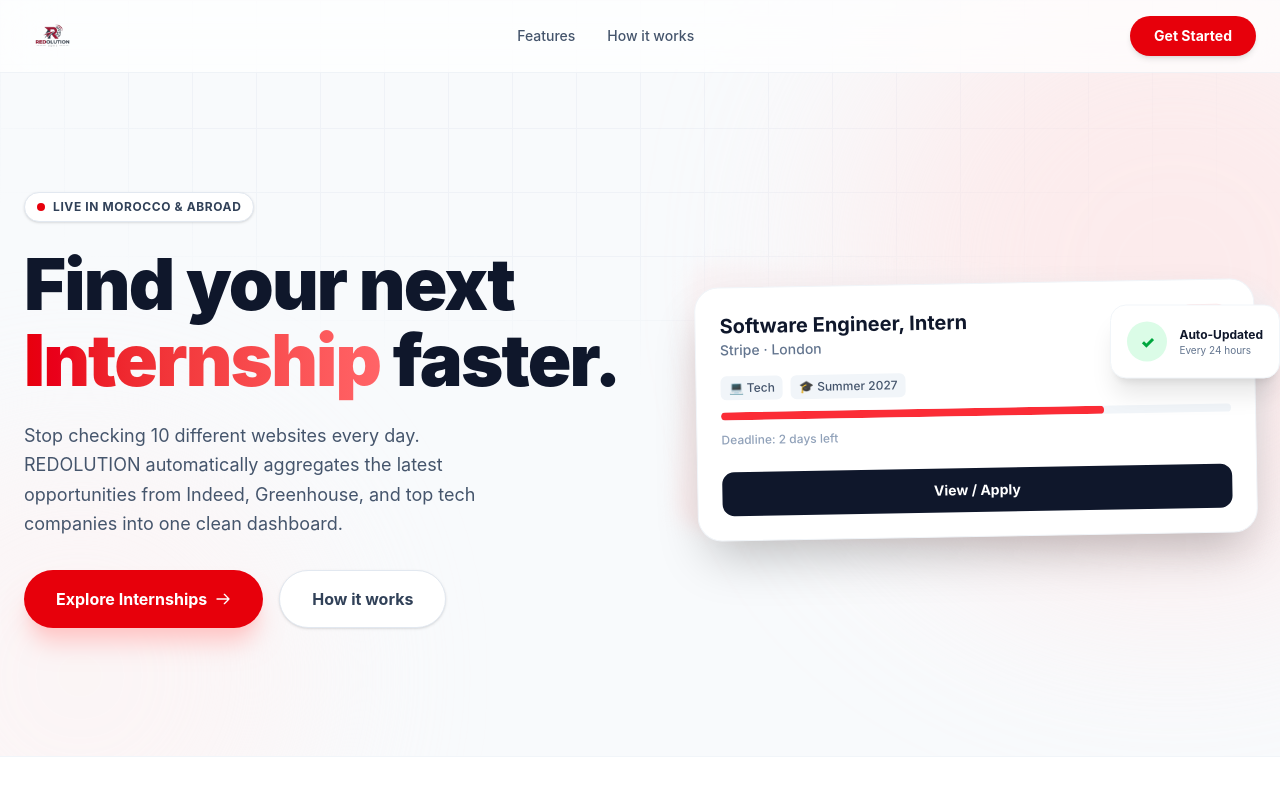
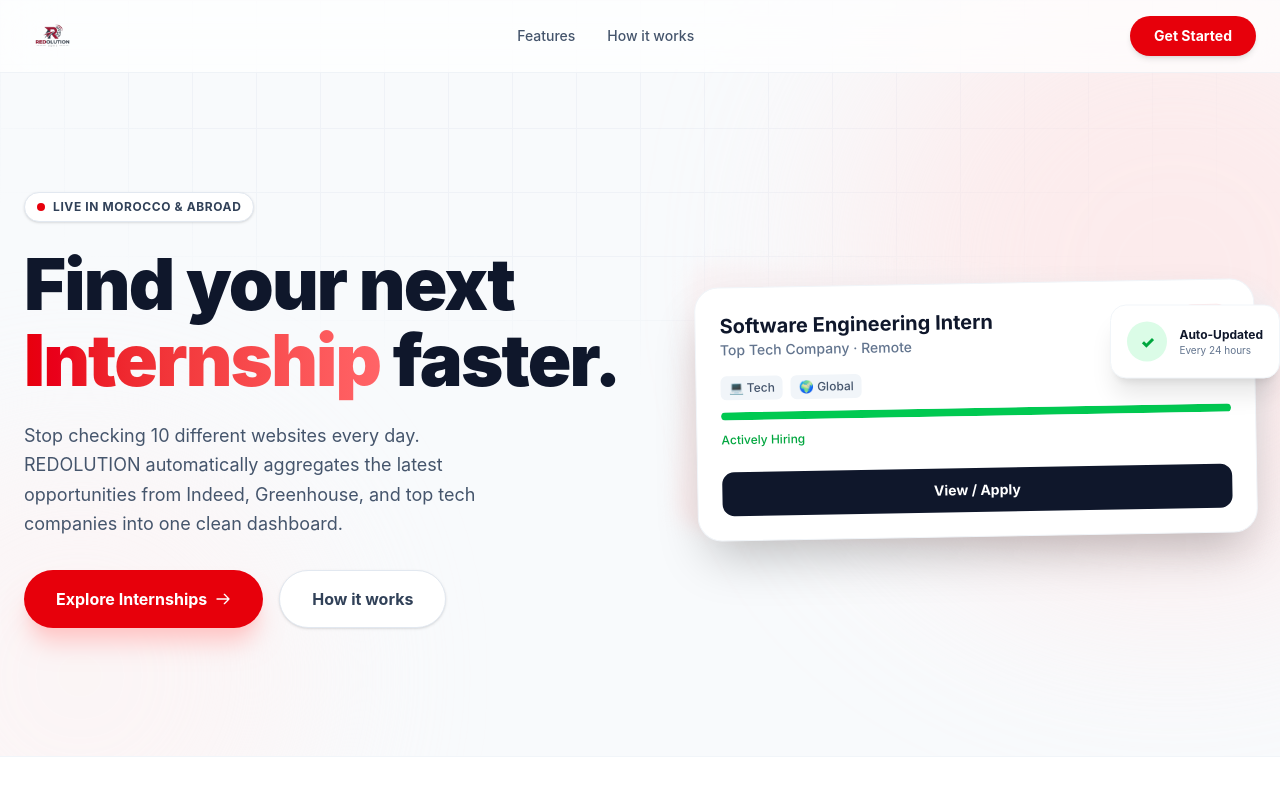
Before and after one commit to VortrewD/redolution, a Next.js app: page / in a window 1280 px wide. Shown: the top 800 px of the page. Built offline with nearby package versions, Linux system fonts and the light colour scheme; no server answers; the database is empty.

Commit message:
Fixed hero card and featured jobs

```diff
--- a/src/app/api/internships/route.js
+++ b/src/app/api/internships/route.js
@@ -23,8 +23,8 @@ export async function GET(request) {
     const field = searchParams.get("field") || "";
     const deadlineFrom = searchParams.get("deadlineFrom") || "";
     const deadlineTo = searchParams.get("deadlineTo") || "";
+    const sort = searchParams.get("sort") || "newest";
 
-    // Pagination params
     const page = parseInt(searchParams.get("page") || "1");
     const limit = parseInt(searchParams.get("limit") || "12");
     const offset = (page - 1) * limit;
@@ -32,7 +32,6 @@ export async function GET(request) {
     const where = [];
     const args = [];
 
-    // Add search logic (searches in title and company)
     if (search) {
       where.push("(title LIKE ? OR company LIKE ?)");
       args.push(`%${search}%`, `%${search}%`);
@@ -45,7 +44,6 @@ export async function GET(request) {
 
     const whereClause = where.length ? ` WHERE ${where.join(" AND ")}` : "";
 
-    // Get total count for pagination
     const countResult = await db.execute({
       sql: `SELECT COUNT(*) as count FROM internships${whereClause}`,
       args: args
@@ -53,10 +51,13 @@ export async function GET(request) {
 
     const totalCount = Number(countResult.rows[0].count);
 
-    // Get the paginated data
+    let orderBy = "id DESC";
+    if (sort === "deadline") orderBy = "deadline ASC";
+    if (sort === "company") orderBy = "company ASC";
+
     const sql = `SELECT id, title, company, country, field, deadline, docs, url
                  FROM internships${whereClause}
-                 ORDER BY id DESC
+                 ORDER BY ${orderBy}
                  LIMIT ? OFFSET ?`;
 
     const result = await db.execute({
--- a/src/app/internships/page.js
+++ b/src/app/internships/page.js
@@ -37,6 +37,7 @@ export default function InternshipsDashboard() {
   const [field, setField] = useState("");
   const [deadlineFrom, setDeadlineFrom] = useState("");
   const [deadlineTo, setDeadlineTo] = useState("");
+  const [sort, setSort] = useState("newest");
   const [favoritesOnly, setFavoritesOnly] = useState(false);
 
   const [favorites, setFavorites] = useState(() => new Set());
@@ -61,6 +62,7 @@ export default function InternshipsDashboard() {
       if (field) params.set("field", field);
       if (deadlineFrom) params.set("deadlineFrom", deadlineFrom);
       if (deadlineTo) params.set("deadlineTo", deadlineTo);
+      if (sort) params.set("sort", sort);
 
       params.set("page", currentPage.toString());
       params.set("limit", limit.toString());
@@ -77,7 +79,7 @@ export default function InternshipsDashboard() {
     } finally {
       setLoading(false);
     }
-  }, [search, country, field, deadlineFrom, deadlineTo, currentPage, limit]);
+  }, [search, country, field, deadlineFrom, deadlineTo, sort, currentPage, limit]);
 
   useEffect(() => {
     fetch("/api/internships?limit=1000", { cache: "no-store" })
@@ -120,13 +122,14 @@ export default function InternshipsDashboard() {
     setField("");
     setDeadlineFrom("");
     setDeadlineTo("");
+    setSort("newest");
     setFavoritesOnly(false);
     setCurrentPage(1);
   }
 
   useEffect(() => {
     setCurrentPage(1);
-  }, [search, country, field, deadlineFrom, deadlineTo]);
+  }, [search, country, field, deadlineFrom, deadlineTo, sort]);
 
   const showToast = (msg) => {
     setToastMessage(msg);
@@ -190,7 +193,6 @@ export default function InternshipsDashboard() {
       </div>
 
       <section className="rounded-2xl border border-slate-200 bg-white p-5 shadow-sm">
-        {/* NEW SEARCH BAR */}
         <div className="mb-4">
           <div className="relative">
             <div className="absolute inset-y-0 left-0 flex items-center pl-4 pointer-events-none">
@@ -206,7 +208,7 @@ export default function InternshipsDashboard() {
           </div>
         </div>
 
-        <div className="grid gap-4 sm:grid-cols-2 lg:grid-cols-5">
+        <div className="grid gap-4 sm:grid-cols-2 lg:grid-cols-6">
           <label className="block">
             <span className="text-xs font-bold uppercase tracking-wider text-slate-500">Country</span>
             <select value={country} onChange={(e) => setCountry(e.target.value)} className="mt-1 w-full rounded-lg border border-slate-300 px-3 py-2 text-sm focus:border-red-500 focus:ring-1 focus:ring-red-500 outline-none">
@@ -219,6 +221,14 @@ export default function InternshipsDashboard() {
             <select value={field} onChange={(e) => setField(e.target.value)} className="mt-1 w-full rounded-lg border border-slate-300 px-3 py-2 text-sm focus:border-red-500 focus:ring-1 focus:ring-red-500 outline-none">
               <option value="">All fields</option>
               {fields.map((f) => <option key={f} value={f}>{f}</option>)}
+            </select>
+          </label>
+          <label className="block">
+            <span className="text-xs font-bold uppercase tracking-wider text-slate-500">Sort by</span>
+            <select value={sort} onChange={(e) => setSort(e.target.value)} className="mt-1 w-full rounded-lg border border-slate-300 px-3 py-2 text-sm focus:border-red-500 focus:ring-1 focus:ring-red-500 outline-none">
+              <option value="newest">Newest</option>
+              <option value="deadline">Deadline</option>
+              <option value="company">Company A-Z</option>
             </select>
           </label>
           <label className="block">
@@ -259,6 +269,7 @@ export default function InternshipsDashboard() {
             {visible.map((job) => {
               const isFav = favorites.has(job.id);
               const isFakeLink = job.url.includes("example.com");
+              const hasRealDeadline = job.deadline !== "2099-12-31";
 
               return (
                 <motion.article
@@ -305,7 +316,13 @@ export default function InternshipsDashboard() {
                       <span className="rounded-md bg-slate-100 px-2 py-1 text-slate-600">📍 {job.country}</span>
                       <span className="rounded-md bg-slate-100 px-2 py-1 text-slate-600">💼 {job.field}</span>
                     </div>
-                    <p className="mt-3 text-sm text-slate-600"><span className="font-semibold text-slate-800">Deadline:</span> {job.deadline}</p>
+
+                    {hasRealDeadline ? (
+                      <p className="mt-3 text-sm text-slate-600"><span className="font-semibold text-slate-800">Deadline:</span> {job.deadline}</p>
+                    ) : (
+                      <p className="mt-3 text-sm font-medium text-green-600">Open until filled</p>
+                    )}
+
                     <div className="mt-3 flex flex-wrap gap-1.5">
                       {(job.docs || []).map((doc) => (
                         <span key={doc} className="rounded bg-slate-50 px-2 py-1 text-[11px] font-medium text-slate-500 border border-slate-100">{doc}</span>
--- a/src/app/page.js
+++ b/src/app/page.js
@@ -84,20 +84,20 @@ export default function Home() {
               <div className="relative bg-white border border-slate-100 rounded-3xl shadow-2xl p-6 transform -rotate-1 hover:rotate-0 transition-transform duration-300">
                 <div className="flex justify-between items-start mb-4">
                   <div>
-                    <h3 className="text-xl font-bold text-slate-900">Software Engineer, Intern</h3>
-                    <p className="text-sm font-medium text-slate-500">Stripe · London</p>
+                    <h3 className="text-xl font-bold text-slate-900">Software Engineering Intern</h3>
+                    <p className="text-sm font-medium text-slate-500">Top Tech Company · Remote</p>
                   </div>
-                  <span className="px-3 py-1 bg-red-50 text-red-600 text-xs font-bold rounded-full border border-red-100">New</span>
+                  <span className="px-3 py-1 bg-red-50 text-red-600 text-xs font-bold rounded-full border border-red-100">Live</span>
                 </div>
                 <div className="space-y-3 mb-6">
                   <div className="flex gap-2">
                     <span className="px-2 py-1 bg-slate-100 text-slate-600 text-xs font-medium rounded-md">💻 Tech</span>
-                    <span className="px-2 py-1 bg-slate-100 text-slate-600 text-xs font-medium rounded-md">🎓 Summer 2027</span>
+                    <span className="px-2 py-1 bg-slate-100 text-slate-600 text-xs font-medium rounded-md">🌍 Global</span>
                   </div>
-                  <div className="h-2 w-full bg-slate-100 rounded-full overflow-hidden"><div className="h-full bg-red-500 w-3/4 rounded-full"></div></div>
-                  <p className="text-xs text-slate-400 font-medium">Deadline: 2 days left</p>
+                  <div className="h-2 w-full bg-slate-100 rounded-full overflow-hidden"><div className="h-full bg-green-500 w-full rounded-full"></div></div>
+                  <p className="text-xs text-green-600 font-medium">Actively Hiring</p>
                 </div>
-                <button className="w-full py-3 bg-slate-900 text-white text-sm font-bold rounded-xl hover:bg-slate-800 transition">View / Apply</button>
+                <button onClick={() => session ? window.location.href = "/internships" : signIn("google")} className="w-full py-3 bg-slate-900 text-white text-sm font-bold rounded-xl hover:bg-slate-800 transition">View / Apply</button>
               </div>
 
               <div className="absolute -right-6 top-10 bg-white border border-slate-100 rounded-2xl shadow-xl p-4 flex items-center gap-3 animate-bounce" style={{animationDuration: '3s'}}>
```
